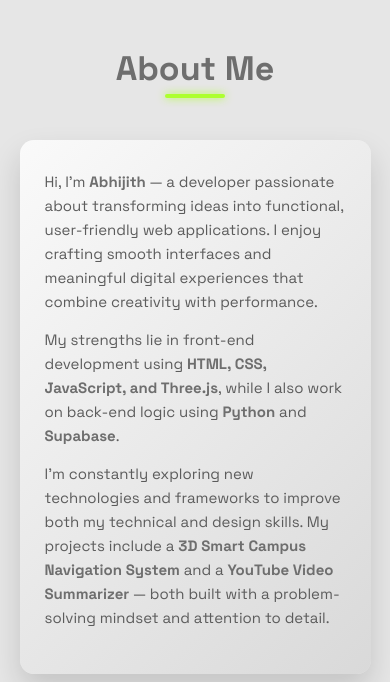
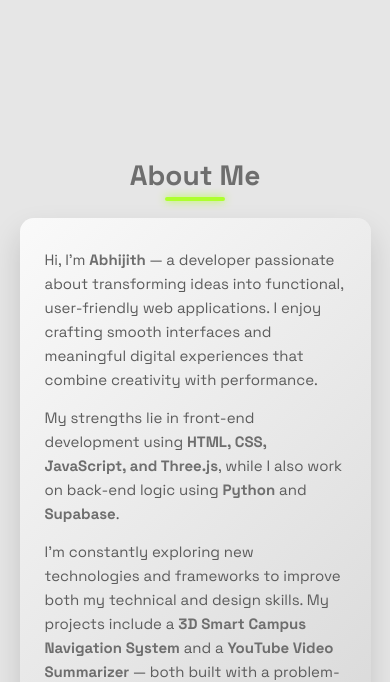
Before and after one commit to abhijithas998/portfolio-website, a plain HTML site: page index.html in a window 390 px wide. Shown: the part 747-1429 px from the top of the page. Drawn offline with Linux system fonts and the light colour scheme; a web font is replaced by a local one.

Commit message:
responsiveness increased

```diff
--- a/index.html
+++ b/index.html
@@ -47,6 +47,7 @@
         height: 15%;
         /* background-color: violet; */
         position: fixed;
+
         z-index: 1000;
         width: 100%;
         display: flex;
@@ -117,6 +118,7 @@
       .page1main {
         height: 100%;
         width: 100%;
+        padding-top: 150px;
         /* background-color: antiquewhite; */
         display: flex;
         /* justify-content: center; */
@@ -1194,6 +1196,29 @@
           font-size: small;
         }
       }
+      @media (max-width: 600px) {
+  .about-section,
+  .education-section,
+  .page5 {
+    padding-top: 40px !important;
+    padding-bottom: 40px !important;
+  }
+
+  .about-header h1,
+  .education-header h1,
+  .page5top h1 {
+    margin-bottom: 25px;
+    font-size: 28px;
+  }
+}
+@media (max-width: 600px) {
+  .page5bottom {
+
+    width: 60%;
+    padding: 5px;
+  }
+}
+
     </style>
   </head>
 
```
